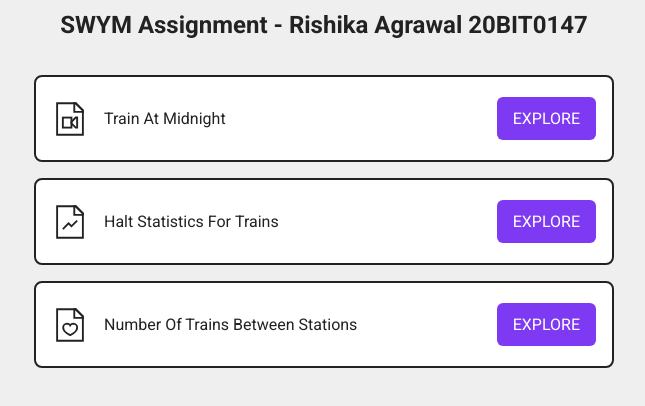
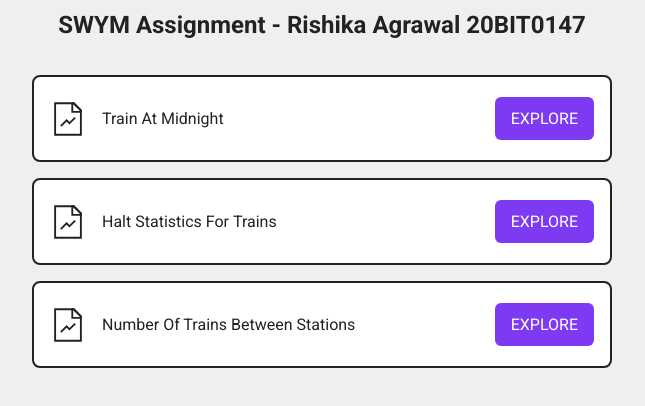
Before and after one commit to Rishika631/Swym_Rishika_Agrawal_20BIT0147, a plain HTML site: page swym frontend/index.html in a window 1280 px wide. Shown: the part 284-690 px from the top of the page, without its empty margins (316-961 px from the left). Drawn offline with Linux system fonts and the light colour scheme; a script that the page names is missing; a web font is replaced by a local one.

Commit message:
Update index.html

```diff
--- a/swym frontend/index.html
+++ b/swym frontend/index.html
@@ -1,4 +1,3 @@
-
 <!DOCTYPE html>
 <html>
   <head>
@@ -31,17 +30,16 @@
             <svg xmlns="http://www.w3.org/2000/svg" viewBox="0 0 24 24" stroke-width="1.25" width="24" height="24">
                 <defs>
                   <style>
-                .cls-637647fac3a86d32eae6f27d-1 {
+                    .cls-637647fac3a86d32eae6f23f-1 {
                       fill: none;
                       stroke: currentColor;
                       stroke-miterlimit: 10;
                     }
                   </style>
                 </defs>
-            <rect class="cls-637647fac3a86d32eae6f27d-1" x="7.23" y="11.05" width="5.73" height="6.68"></rect>
-            <polygon class="cls-637647fac3a86d32eae6f27d-1" points="12.96 14.86 15.82 17.73 16.77 17.73 16.77 11.04 15.82 11.04 12.96 13.91 12.96 14.86"></polygon>
-            <polygon class="cls-637647fac3a86d32eae6f27d-1" points="20.59 6.27 20.59 22.5 3.41 22.5 3.41 1.5 15.82 1.5 20.59 6.27"></polygon>
-            <polygon class="cls-637647fac3a86d32eae6f27d-1" points="20.59 6.27 20.59 7.23 14.86 7.23 14.86 1.5 15.82 1.5 20.59 6.27"></polygon>
+                <polyline class="cls-637647fac3a86d32eae6f23f-1" points="7.23 16.77 11.04 12.96 12.96 14.86 16.77 11.04"></polyline>
+                <polygon class="cls-637647fac3a86d32eae6f23f-1" points="20.59 6.27 20.59 22.5 3.41 22.5 3.41 1.5 15.82 1.5 20.59 6.27"></polygon>
+                <polygon class="cls-637647fac3a86d32eae6f23f-1" points="20.59 6.27 20.59 7.23 14.86 7.23 14.86 1.5 15.82 1.5 20.59 6.27"></polygon>
               </svg>
           <div class="filename">
             <p>Train At Midnight</p>
@@ -77,16 +75,16 @@
             <svg xmlns="http://www.w3.org/2000/svg" viewBox="0 0 24 24" stroke-width="1.25" width="24" height="24">
               <defs>
                 <style>
-                .cls-637647fac3a86d32eae6f210-1 {
+                  .cls-637647fac3a86d32eae6f23f-1 {
                     fill: none;
                     stroke: currentColor;
                     stroke-miterlimit: 10;
                   }
                 </style>
               </defs>
-            <path class="cls-637647fac3a86d32eae6f210-1" d="M16.77,13.74a2.62,2.62,0,0,0-2.54-2.69,2.53,2.53,0,0,0-2.12,1.2A2.5,2.5,0,0,0,10,11.05a2.62,2.62,0,0,0-2.54,2.69c0,3.15,4.66,4.94,4.66,4.94S16.77,16.89,16.77,13.74Z"></path>
-            <polygon class="cls-637647fac3a86d32eae6f210-1" points="20.59 6.27 20.59 22.5 3.41 22.5 3.41 1.5 15.82 1.5 20.59 6.27"></polygon>
-            <polygon class="cls-637647fac3a86d32eae6f210-1" points="20.59 6.27 20.59 7.23 14.86 7.23 14.86 1.5 15.82 1.5 20.59 6.27"></polygon>
+              <polyline class="cls-637647fac3a86d32eae6f23f-1" points="7.23 16.77 11.04 12.96 12.96 14.86 16.77 11.04"></polyline>
+              <polygon class="cls-637647fac3a86d32eae6f23f-1" points="20.59 6.27 20.59 22.5 3.41 22.5 3.41 1.5 15.82 1.5 20.59 6.27"></polygon>
+              <polygon class="cls-637647fac3a86d32eae6f23f-1" points="20.59 6.27 20.59 7.23 14.86 7.23 14.86 1.5 15.82 1.5 20.59 6.27"></polygon>
             </svg>
             <div class="filename">
               <p>Number Of Trains Between Stations</p>
@@ -97,6 +95,7 @@
           </div>
 
 
+
       </div>
   </body>
 </html>
```
Lines whose indentation alone changed are shown as unchanged.
